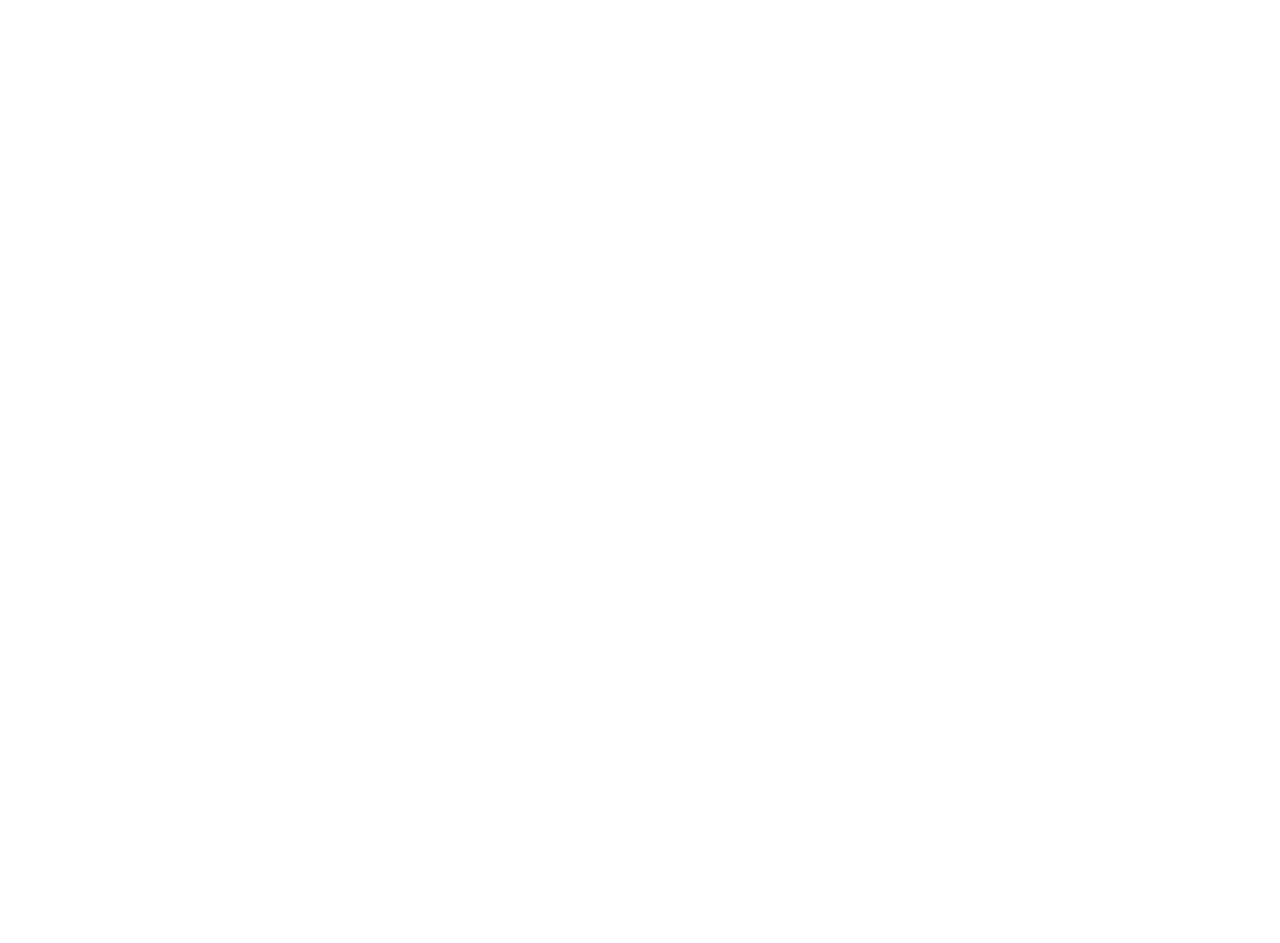
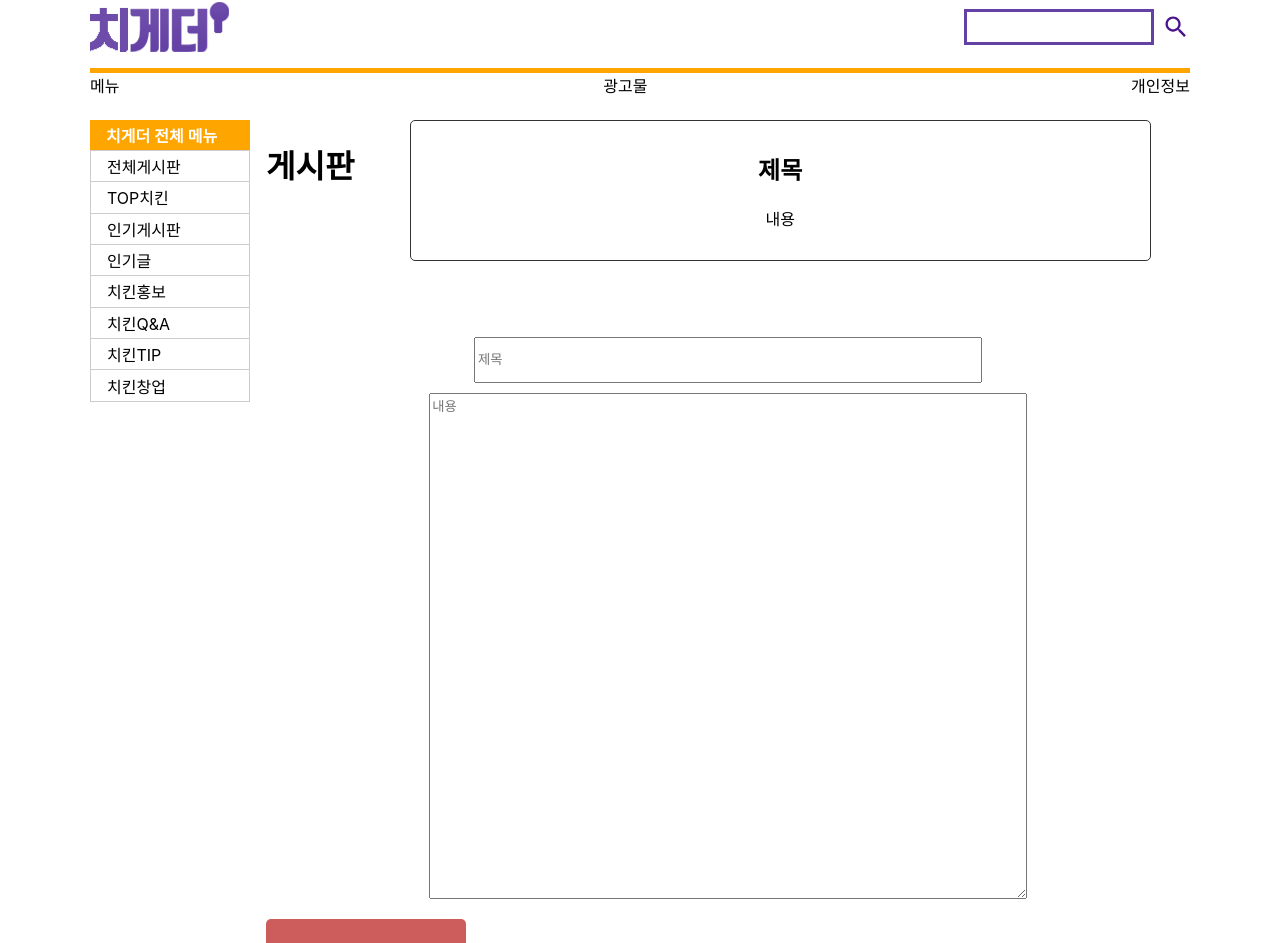
Before and after one commit to e-ssamma/chigether, a React (Create React App) app: page /gesipan in a window 1280 px wide. Before the commit this address had no page. Shown: the part 4-947 px from the top of the page. Before the commit the page ends 800 px from the top, so only its background shows below. Built offline with nearby package versions, Linux system fonts and the light colour scheme.

Commit message:
게시판 초안 커밋 - 게시판 UI 추가 - flex 이상하게 먹는거 수정 필요 - 추후 게시판 넣는거 DB 넣는거 추가 예정

```diff
--- a/src/App.jsx
+++ b/src/App.jsx
@@ -11,7 +11,8 @@
   AD,
   Tip,
   QNA,
-  Business
+  Business,
+  Gesipan
 } from "./pages";
 
 import "./App.css";
@@ -30,6 +31,7 @@
           <Route path="/tip" element={<Tip />} />
           <Route path="/qna" element={<QNA />} />
           <Route path="/business" element={<Business />} />
+          <Route path="/gesipan" element={<Gesipan />} />
         </Route>
       </Routes>
     </Router>
--- a/src/pages/AllPage/index.jsx
+++ b/src/pages/AllPage/index.jsx
@@ -9,7 +9,7 @@
         <h3 className="brand--title">교촌치킨</h3>
         <ul className="brand--menu">
           <li>
-            <PageLink to="/">
+            <PageLink to="/gesipan">
 	          교촌 오리지날
             </PageLink>
           </li>
--- /dev/null
+++ b/src/pages/gesipan/index.jsx
@@ -0,0 +1,74 @@
+import React, {useState} from "react";
+import styled from "styled-components";
+
+function gesipan() {
+  const [contents, useContents] = useState({
+    title: " ",
+    content: " "
+  })
+  return (
+    <Container className="container">
+      <h1>게시판</h1>
+      <Contents>
+        <h2>제목</h2>
+        <div>
+          내용
+        </div>
+      </Contents>
+      <InputContent>
+        <InputTitle type='text' placeholder='제목' />
+        <InputText placeholder='내용'></InputText>
+      </InputContent>
+      <ButtonSubmit>입력</ButtonSubmit>
+    </Container>
+  );
+}
+
+export default gesipan;
+
+const Container = styled.div`
+  display: flex;
+  flex-wrap: wrap;
+  text-align: center;
+  }
+`;
+
+const Contents = styled.div`
+  margin: 0 auto;
+  width: 80%;
+  border: 1px solid #333;
+  padding: 10px 0 30px 0;
+  border-radius: 5px;
+  margin-bottom : 50px;
+  }
+`;
+
+const InputContent = styled.div`
+  width: 80%;
+  margin: 0 auto;
+  }
+`;
+
+const InputTitle = styled.input`
+  width: 500px;
+  height: 40px;
+  margin: 10px;
+  }
+`;
+
+const InputText = styled.textarea`
+  width: 80%;
+  min-height: 500px;
+  }
+`;
+
+const ButtonSubmit = styled.button`
+  width: 200px;
+  height: 50px;
+  font-size: 20px;
+  padding: 20px;
+  border: none;
+  background: indianred;
+  border-radius: 5px;
+  }
+`;
--- a/src/pages/index.jsx
+++ b/src/pages/index.jsx
@@ -7,3 +7,4 @@
 export {default as QNA} from "./qna";
 export {default as Tip} from "./tip";
 export {default as Business} from "./business";
+export {default as Gesipan} from "./gesipan";
```
